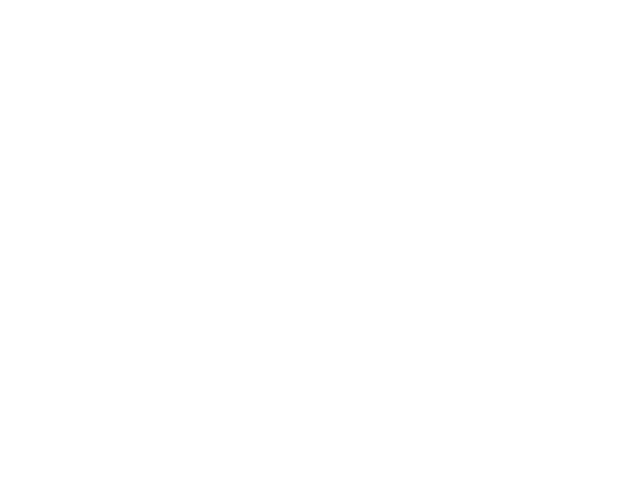
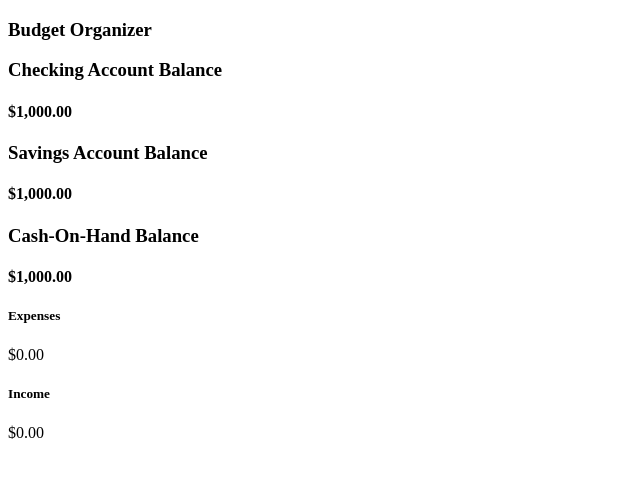
Before and after one commit to JAbuSirriya/financeApp-client, a React (Create React App) app in the folder client/: page / in a window 1280 px wide. Shown: the top 478 px of the page, without its empty margins (0-640 px from the left). Built offline with nearby package versions, Linux system fonts and the light colour scheme.

Commit message:
created components

```diff
--- a/client/src/App.js
+++ b/client/src/App.js
@@ -1,10 +1,17 @@
 import React, { Component } from 'react'
+import Accounts from './components/Accounts'
+import EarningsAndExpenses from './components/EarningsAndExpenses'
+import { Header } from './components/Header'
 
 export default class App extends Component {
   render() {
     return (
       <div>
-
+        < Header />
+        <div id="accountsContainer" >
+          < Accounts />
+          < EarningsAndExpenses />
+        </div>
       </div>
     )
   }
--- /dev/null
+++ b/client/src/components/Accounts.js
@@ -0,0 +1,16 @@
+import React, { Component } from 'react'
+
+export default class  extends Component {
+    render() {
+        return (
+            <div>
+                <h3>Checking Account Balance</h3>
+                <h4 id="checkingAccountBalance">$1,000.00</h4>
+                <h3>Savings Account Balance</h3>
+                <h4 id="checkingAccountBalance">$1,000.00</h4>
+                <h3>Cash-On-Hand Balance</h3>
+                <h4 id="checkingAccountBalance">$1,000.00</h4>
+            </div>
+        )
+    }
+}
--- /dev/null
+++ b/client/src/components/EarningsAndExpenses.js
@@ -0,0 +1,18 @@
+import React, { Component } from 'react'
+
+export default class EarningsAndExpenses extends Component {
+    render() {
+        return (
+            <div>
+                <div>
+                    <h5> Expenses </h5>
+                    <p id="expenses"> $0.00</p>
+                </div>
+                <div>
+                    <h5>Income </h5>
+                    <p id="income"> $0.00</p>
+                </div>
+            </div>
+        )
+    }
+}
--- /dev/null
+++ b/client/src/components/Header.js
@@ -0,0 +1,9 @@
+import React from 'react'
+
+export const Header = () => {
+    return (
+        <h3>
+            Budget Organizer
+        </h3>
+    )
+}
--- a/client/src/index.css
+++ /dev/null
@@ -1,13 +0,0 @@
-body {
-  margin: 0;
-  font-family: -apple-system, BlinkMacSystemFont, 'Segoe UI', 'Roboto', 'Oxygen',
-    'Ubuntu', 'Cantarell', 'Fira Sans', 'Droid Sans', 'Helvetica Neue',
-    sans-serif;
-  -webkit-font-smoothing: antialiased;
-  -moz-osx-font-smoothing: grayscale;
-}
-
-code {
-  font-family: source-code-pro, Menlo, Monaco, Consolas, 'Courier New',
-    monospace;
-}
--- a/client/src/index.js
+++ b/client/src/index.js
@@ -1,6 +1,5 @@
 import React from 'react';
 import ReactDOM from 'react-dom';
-import './index.css';
 import App from './App';
 import reportWebVitals from './reportWebVitals';
 
```
Also changed, not shown: client/index.css (added), client/src/logo.svg (deleted).
